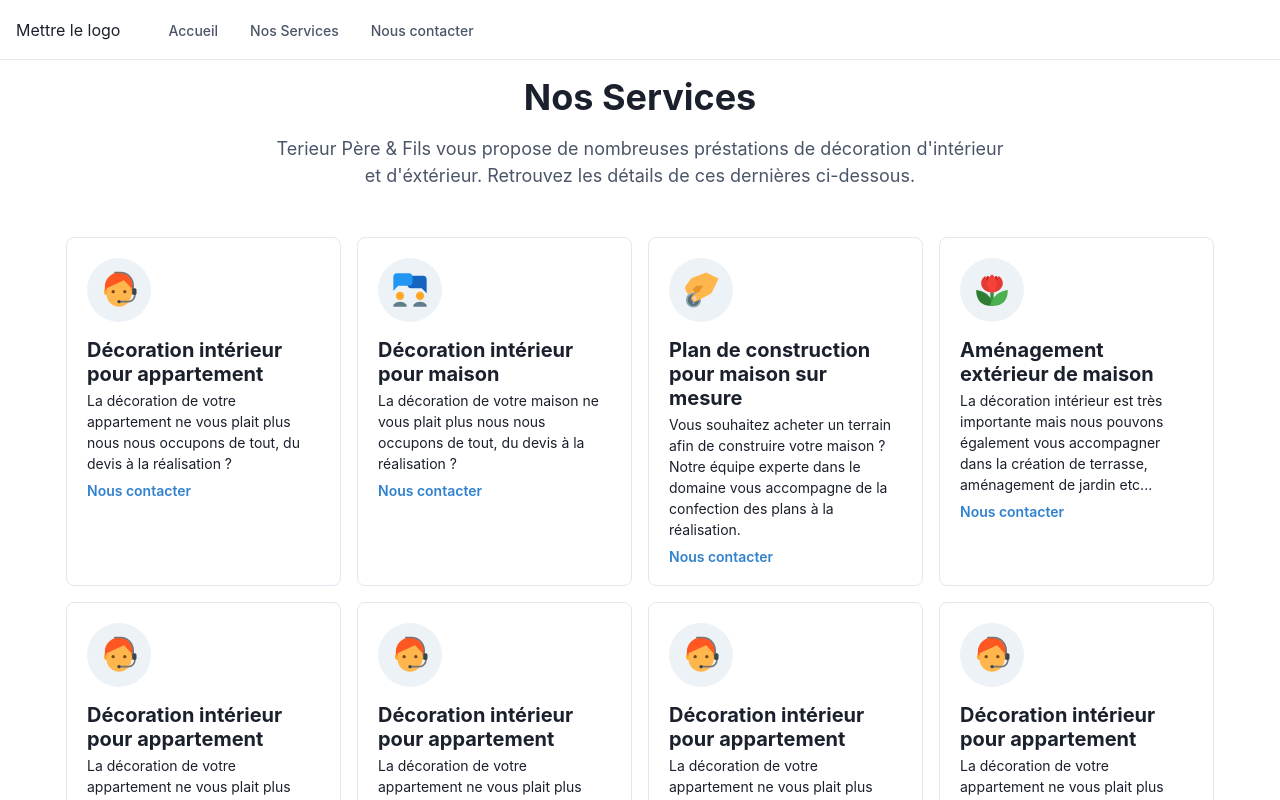
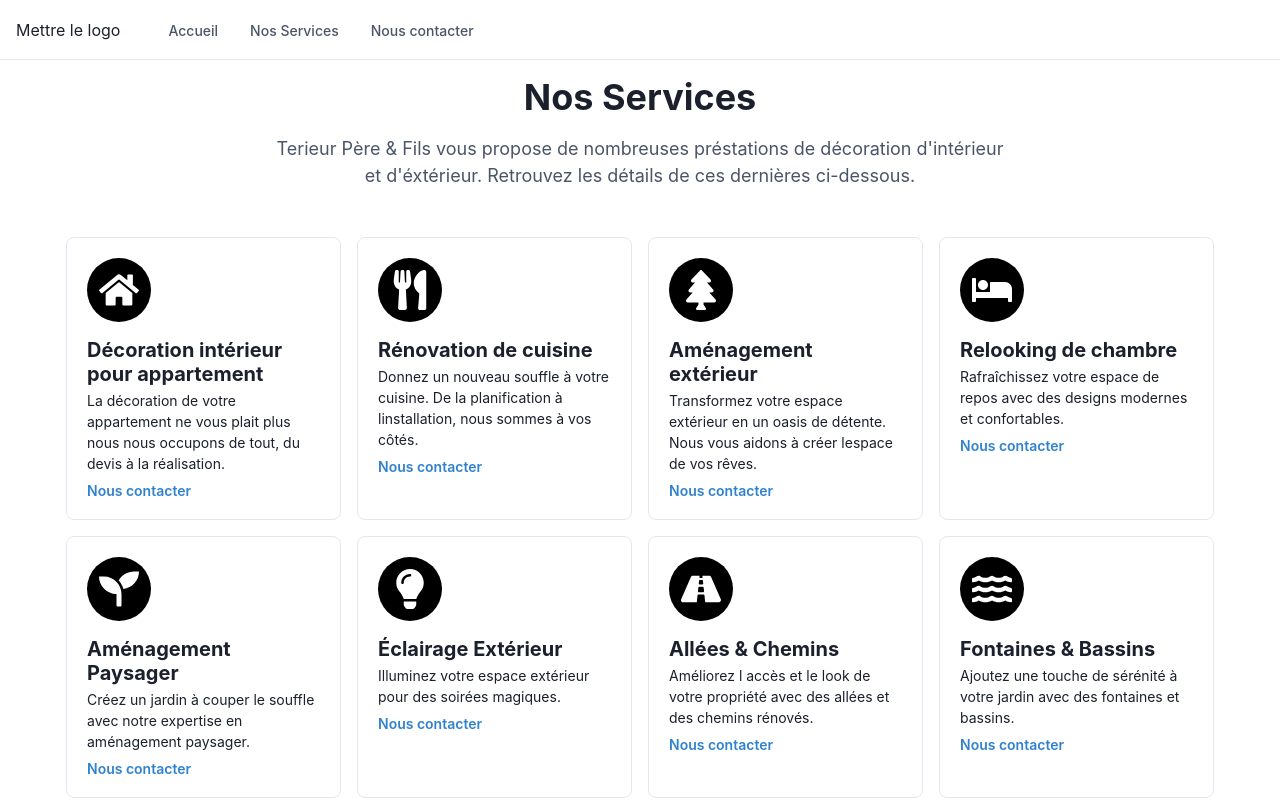
Before and after one commit to Bogerau/Projet-Allain-terrieur, a Next.js app: page /NosServices in a window 1280 px wide. Shown: the top 800 px of the page. Built offline with nearby package versions, Linux system fonts and the light colour scheme.

Commit message:
Feat : modification des cartes services

```diff
--- a/src/component/présentation/index.tsx
+++ b/src/component/présentation/index.tsx
@@ -11,15 +11,25 @@ import {
   Text,
   useColorModeValue,
 } from '@chakra-ui/react'
-import { ReactElement } from 'react'
+
 import {
-  FcAbout,
-  FcAssistant,
-  FcCloseUpMode,
-  FcCollaboration,
-  FcDonate,
-  FcManager,
-} from 'react-icons/fc'
+  ReactElement
+} from 'react'
+
+import{
+  FaUtensils,
+  FaTree,
+  FaBed,
+  FaHome,
+  FaSeedling,
+  FaLightbulb,
+  FaRoad,
+  FaWater,
+} from 'react-icons/fa'
+
+import {
+  Link,
+} from "react-router-dom"
 
 interface CardProps {
   heading: string
@@ -29,7 +39,7 @@ interface CardProps {
 
 }
 
-const Card = ({ heading, description, icon, href }: CardProps) => {
+const Card = ({ heading, description, icon}: CardProps) => {
   return (
     <Box
       maxW={{ base: 'full', md: '275px' }}
@@ -46,7 +56,7 @@ const Card = ({ heading, description, icon, href }: CardProps) => {
           justify={'center'}
           color={'white'}
           rounded={'full'}
-          bg={useColorModeValue('gray.100', 'gray.700')}>
+          bg={useColorModeValue('black', 'black')}>
           {icon}
         </Flex>
         <Box mt={2}>
@@ -80,51 +90,51 @@ export default function gridListWith() {
         <Flex flexWrap="wrap" gridGap={4} justify="center">
   <Card
     heading={'Décoration intérieur pour appartement'}
-            icon={<Icon as={FcAssistant} w={10} h={10} />}
-            description={'La décoration de votre appartement ne vous plait plus nous nous occupons de tout, du devis à la réalisation ? '}
+    icon={<FaHome size={40} />}
+    description={'La décoration de votre appartement ne vous plait plus nous nous occupons de tout, du devis à la réalisation.'}
+    href={'/contact'}
+/>  <link href="/contact" />
+<Card
+    heading={'Rénovation de cuisine'}
+    icon={<FaUtensils size={40} />}
+    description={'Donnez un nouveau souffle à votre cuisine. De la planification à linstallation, nous sommes à vos côtés.'}
     href={'#'}
 />
 <Card
-            heading={'Décoration intérieur pour maison'}
-            icon={<Icon as={FcCollaboration} w={10} h={10} />}
-            description={'La décoration de votre maison ne vous plait plus nous nous occupons de tout, du devis à la réalisation ?'}
+    heading={'Aménagement extérieur'}
+    icon={<FaTree size={40} />}
+    description={'Transformez votre espace extérieur en un oasis de détente. Nous vous aidons à créer lespace de vos rêves.'}
     href={'#'}
 />
 <Card
-            heading={'Plan de construction pour maison sur mesure'}
-            icon={<Icon as={FcDonate} w={10} h={10} />}
-            description={'Vous souhaitez acheter un terrain afin de construire votre maison ? Notre équipe experte dans le domaine vous accompagne de la confection des plans à la réalisation.'}
-            href={'/contact'}
+    heading={'Relooking de chambre'}
+    icon={<FaBed size={40} />}
+    description={'Rafraîchissez votre espace de repos avec des designs modernes et confortables.'}
+    href={'/'}
 />
 <Card
-            heading={'Aménagement extérieur de maison'}
-            icon={<Icon as={FcCloseUpMode} w={10} h={10} />}
-            description={'La décoration intérieur est très importante mais nous pouvons également vous accompagner dans la création de terrasse, aménagement de jardin etc...'}
-            href={'/contact'}
+    heading={'Aménagement Paysager'}
+    icon={<FaSeedling size={40} />}
+    description={'Créez un jardin à couper le souffle avec notre expertise en aménagement paysager.'}
+    href={'#'}
 />
 <Card
-            heading={'Décoration intérieur pour appartement'}
-            icon={<Icon as={FcAssistant} w={10} h={10} />}
-            description={'La décoration de votre appartement ne vous plait plus nous nous occupns de tout, du devis à la réalisation ? '}
-            href={'/contact'}
+    heading={'Éclairage Extérieur'}
+    icon={<FaLightbulb size={40} />}
+    description={'Illuminez votre espace extérieur pour des soirées magiques.'}
+    href={'#'}
 />
 <Card
-            heading={'Décoration intérieur pour appartement'}
-            icon={<Icon as={FcAssistant} w={10} h={10} />}
-            description={'La décoration de votre appartement ne vous plait plus nous nous occupns de tout, du devis à la réalisation ? '}
-            href={'/contact'}
+    heading={'Allées & Chemins'}
+    icon={<FaRoad size={40} />}
+    description={'Améliorez l accès et le look de votre propriété avec des allées et des chemins rénovés.'}
+    href={'#'}
 />
 <Card
-            heading={'Décoration intérieur pour appartement'}
-            icon={<Icon as={FcAssistant} w={10} h={10} />}
-            description={'La décoration de votre appartement ne vous plait plus nous nous occupns de tout, du devis à la réalisation ? '}
-            href={'/contact'}
-          />
-          <Card
-            heading={'Décoration intérieur pour appartement'}
-            icon={<Icon as={FcAssistant} w={10} h={10} />}
-            description={'La décoration de votre appartement ne vous plait plus nous nous occupns de tout, du devis à la réalisation ? '}
-            href={'/contact'}
+    heading={'Fontaines & Bassins'}
+    icon={<FaWater size={40} />}
+    description={'Ajoutez une touche de sérénité à votre jardin avec des fontaines et bassins.'}
+    href={'#'}
 />
         </Flex>
       </Container>
```
Lines whose indentation alone changed are shown as unchanged.
